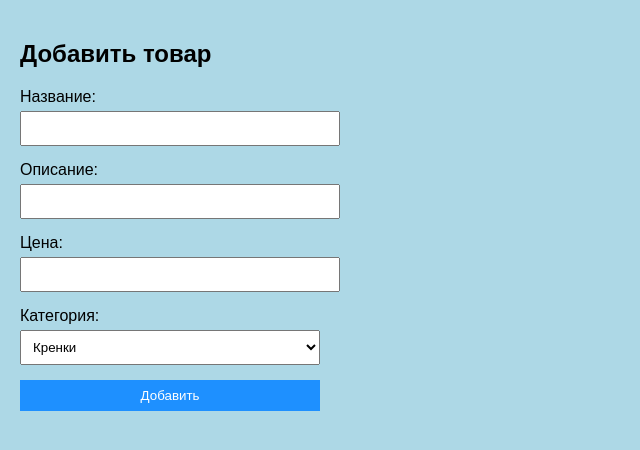
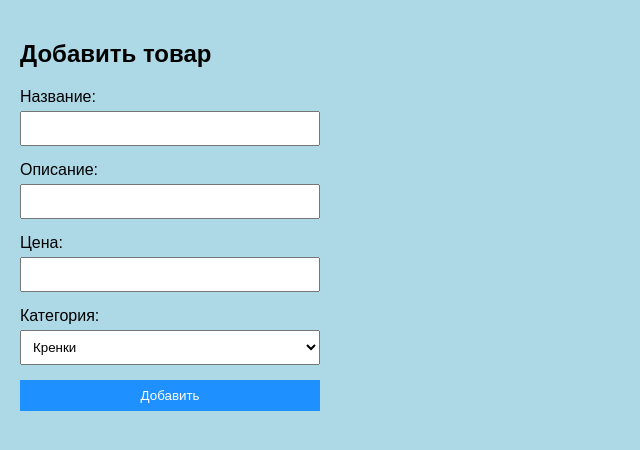
Before and after one commit to ice3erg/optoviyulov, a plain HTML site: page static/admin.html in a window 1280 px wide. Shown: the whole page, without its empty margins (0-640 px from the left). Drawn offline with Linux system fonts and the light colour scheme.

Commit message:
Update admin.html

```diff
--- a/static/admin.html
+++ b/static/admin.html
@@ -7,9 +7,10 @@
         body { font-family: Arial, sans-serif; background: #ADD8E6; margin: 0; padding: 20px; }
         .form-group { margin-bottom: 15px; }
         label { display: block; margin-bottom: 5px; }
-        input, select, button { padding: 8px; width: 100%; max-width: 300px; }
+        input, select, button { padding: 8px; width: 100%; max-width: 300px; box-sizing: border-box; }
         button { background: #1E90FF; color: white; border: none; cursor: pointer; }
         button:hover { background: #104E8B; }
+        #result { margin-top: 15px; color: #333; }
     </style>
 </head>
 <body>
```
